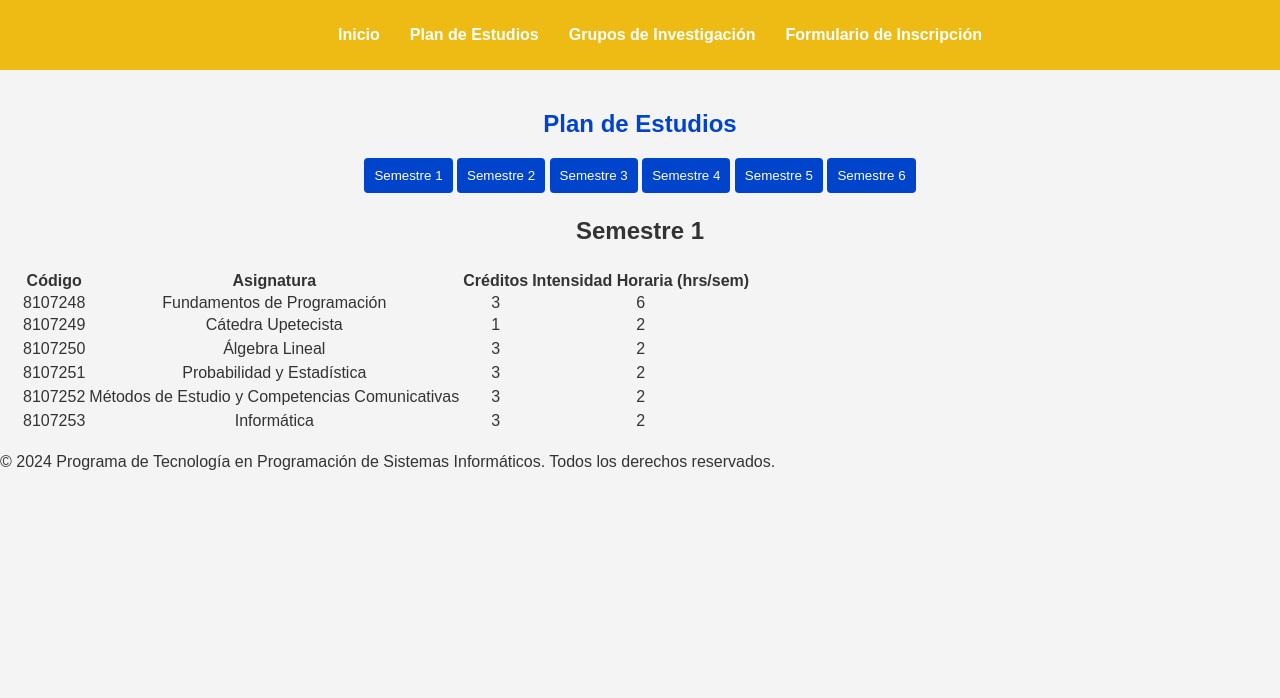
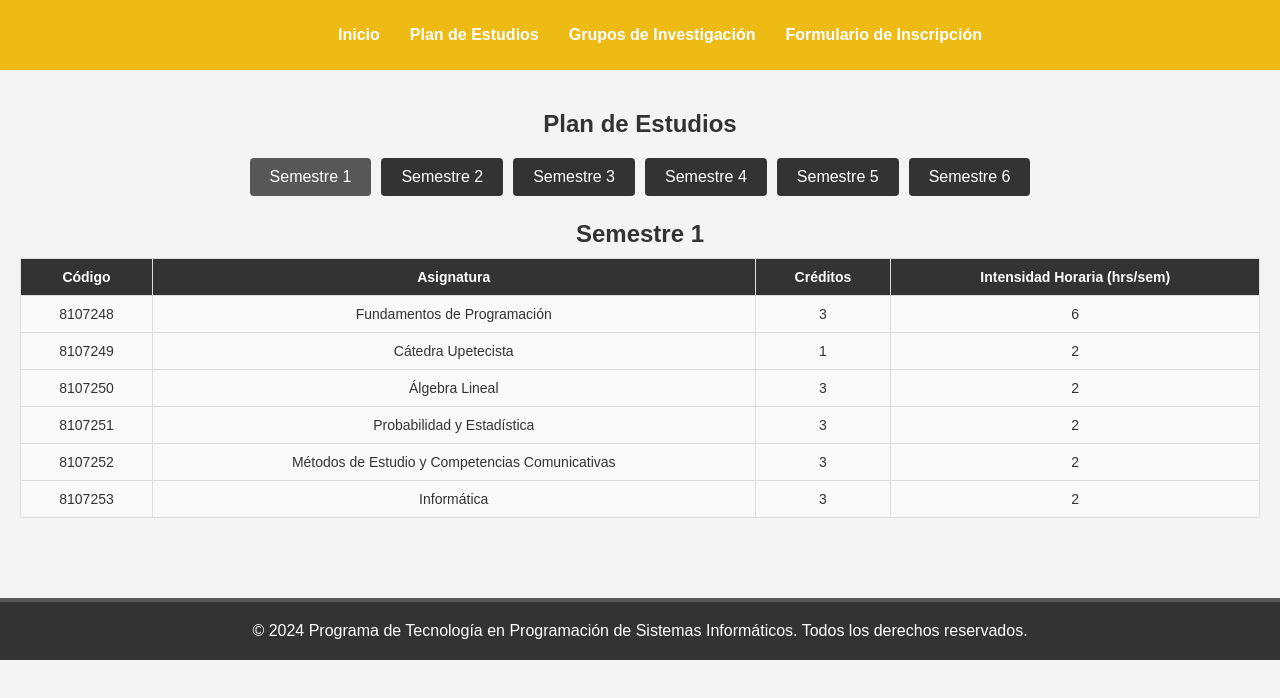
Before and after one commit to CindyUPTC/Unidad_1, a plain HTML site: page planEstudios.html in a window 1280 px wide. Both pictures are taken after a click on the button "Semestre 1". Drawn offline with Linux system fonts and the light colour scheme.

Commit message:
ajuste css tablas plan estudios

```diff
--- a/styles.css
+++ b/styles.css
@@ -8,6 +8,7 @@ body {
 }
 
 /* Menú de navegación */
+
 header {
     background-color: hwb(46 8% 7%);
     padding: 10px 0;
@@ -41,8 +42,14 @@ main {
 }
 
 h2 {
+    text-align: center;
+    margin-bottom: 20px;
+    color: #333;
+}
+
+/*h2 {
     color: #0044cc;
-}
+}*/
 
 /* Estilos para las tarjetas */
 .tarjetas-container {
@@ -112,9 +119,73 @@ p {
     margin: 0;
 }
 
-/* Plan de Estudios */
-.semestre {
+
+/* Estilos para la barra de navegación por semestres */
+.semestre-nav {
+    display: flex;
+    justify-content: center;
     margin-bottom: 20px;
+}
+
+.semestre-nav button {
+    background-color: #333;
+    color: white;
+    border: none;
+    padding: 10px 20px;
+    margin: 0 5px;
+    cursor: pointer;
+    font-size: 16px;
+    transition: background-color 0.3s ease;
+}
+
+.semestre-nav button:hover {
+    background-color: #575757;
+}
+
+.semestre-nav button:focus {
+    outline: none;
+    background-color: #575757;
+}
+
+/* Estilos para las tablas de semestres */
+.tablas-semestres {
+    width: 100%;
+    margin-top: 20px;
+}
+
+.semestre-tabla {
+    display: none;
+}
+
+.semestre-tabla h3 {
+    text-align: center;
+    color: #333;
+    margin-bottom: 10px;
+}
+
+table {
+    width: 100%;
+    border-collapse: collapse;
+    margin-bottom: 20px;
+}
+
+table, th, td {
+    border: 1px solid #ddd;
+}
+
+th, td {
+    padding: 10px;
+    text-align: center;
+    font-size: 14px;
+}
+
+th {
+    background-color: #333;
+    color: white;
+}
+
+td {
+    background-color: #f9f9f9;
 }
 
 /* Formulario */
@@ -147,13 +218,32 @@ button:hover {
     background-color: #003399;
 }
 
-/* Diseño Responsivo */
+
+/* Estilo para dispositivos móviles (diseño responsivo) */
 @media (max-width: 768px) {
-    nav ul {
+    .semestre-nav {
         flex-direction: column;
     }
 
-    section {
-        margin: 10px;
+    .semestre-nav button {
+        margin: 5px 0;
+    }
+
+    th, td {
+        font-size: 12px;
+    }
+
+    table {
+        font-size: 12px;
     }
 }
+
+/* Pie de página */
+footer {
+    text-align: center;
+    padding: 20px;
+    background-color: #333;
+    color: white;
+    margin-top: 40px;
+    border-top: 4px solid #575757;
+}
```
